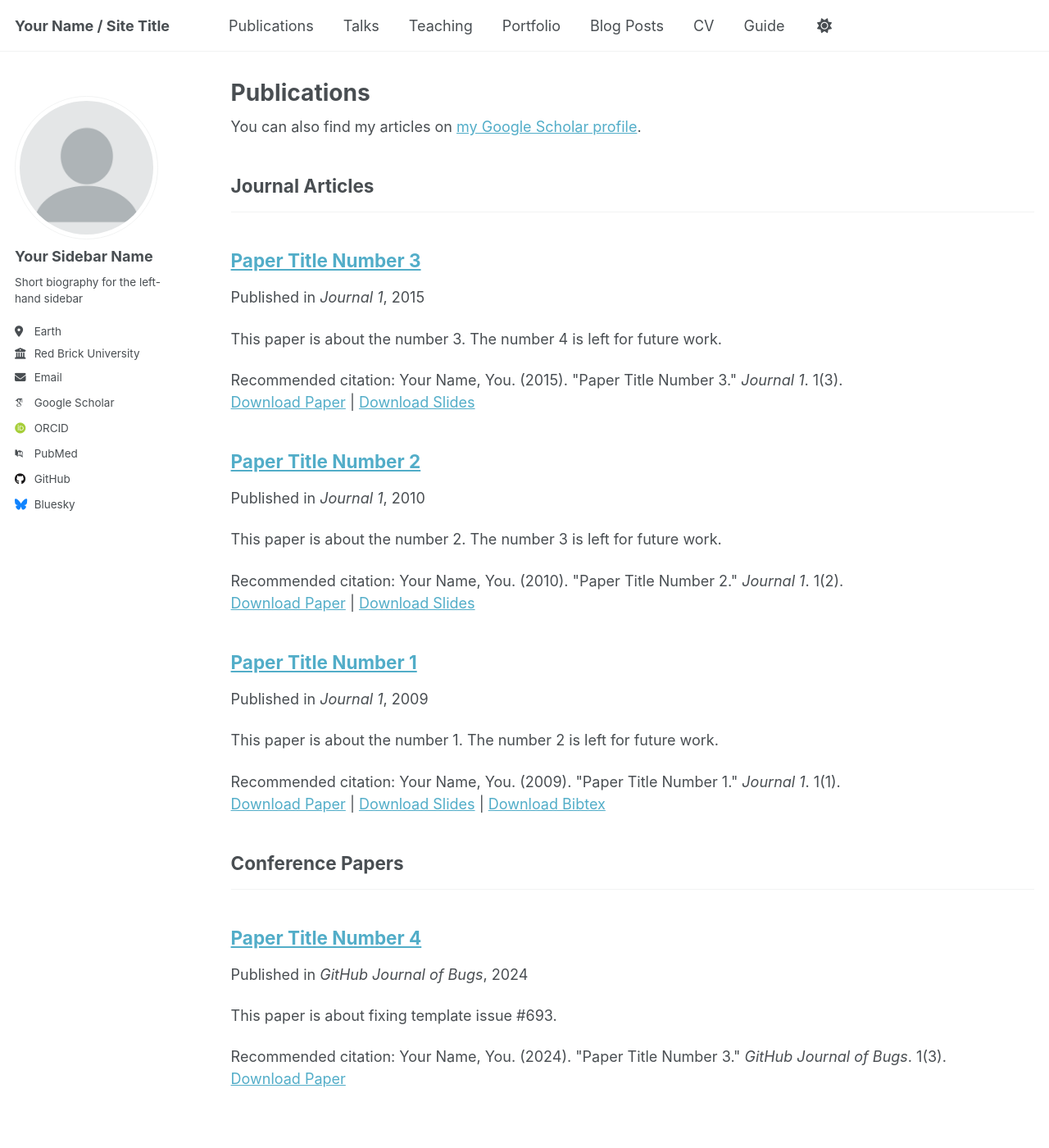
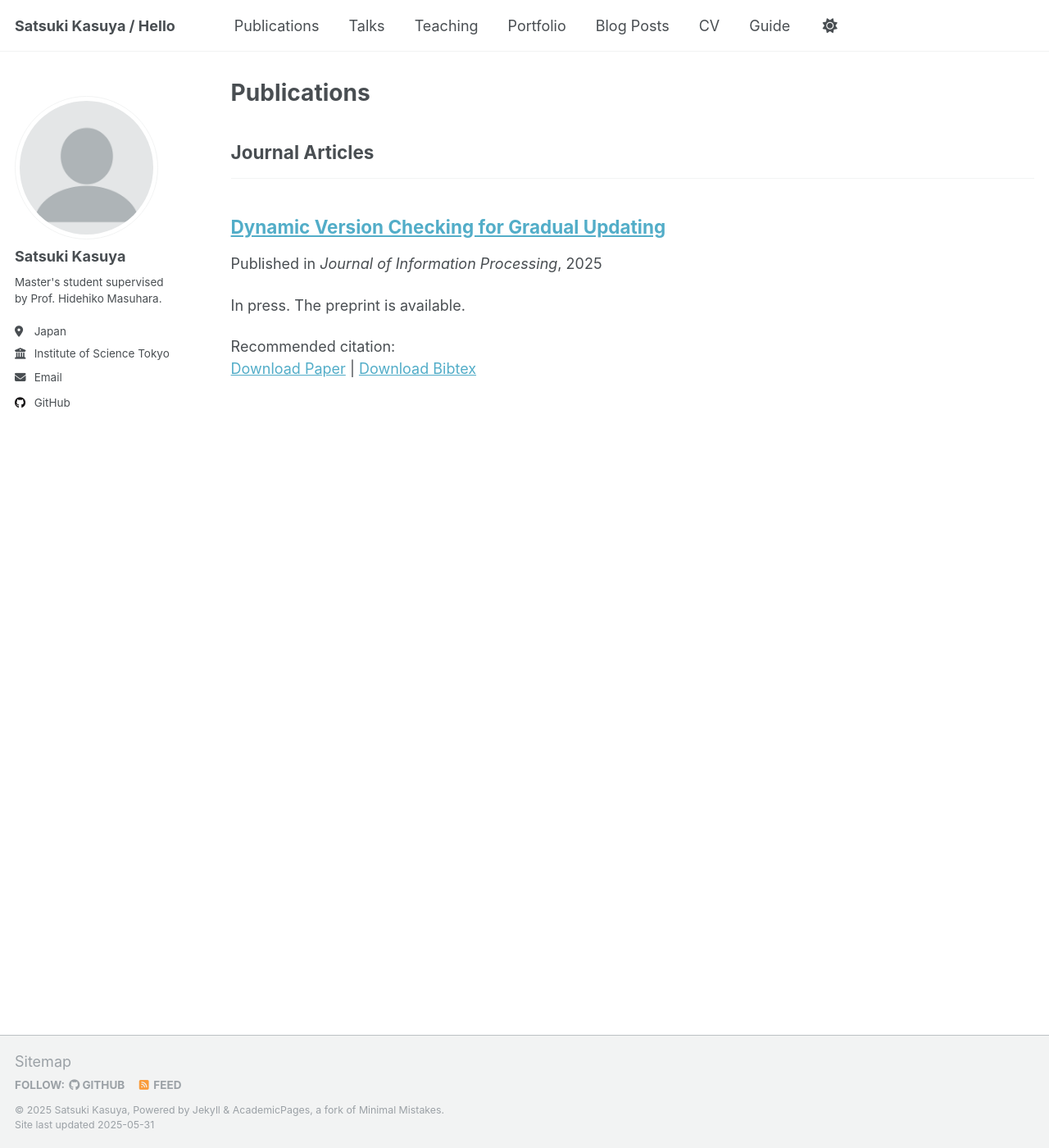
Before and after one commit to satsuki942/satsuki942.github.io, a Jekyll site: the page built from _pages/publications.html, in a window 1280 px wide and 1400 px high. Shown: the whole window at 82% size. Built offline with Jekyll 4.4.1, drawn with Linux system fonts in a browser that asks for light colours; some web fonts are replaced; some of the changed text lies outside the part shown.

Commit message:
update publications & _config.yml

```diff
--- a/_config.yml
+++ b/_config.yml
@@ -9,9 +9,9 @@
 # Basic Site Settings
 locale                   : "en-US"
 site_theme               : "default"
-title                    : "Your Name / Site Title"
+title                    : "Satsuki Kasuya / Hello"
 title_separator          : "-"
-name                     : &name "Your Name"
+name                     : &name "Satsuki Kasuya"
 description              : &description "personal description"
 url                      : https://academicpages.github.io # the base hostname & protocol for your site e.g. "https://[your GitHub username].github.io" or if you already have some other page hosted on Github then use "https://[your GitHub username].github.io/[Your Repo Name]"
 baseurl                  : "" # the subpath of your site, e.g. "/blog"
@@ -23,22 +23,22 @@ repository               : "academicpages/academicpages.github.io"
 author:
   # Biographic information
   avatar           : "profile.png"
-  name             : "Your Sidebar Name"
+  name             : "Satsuki Kasuya" # Your name, e.g. "John Smith"
   pronouns         : # example: "she/her"
-  bio              : "Short biography for the left-hand sidebar"
-  location         : "Earth"
-  employer         : "Red Brick University"
+  bio              : "Master's student supervised by Prof. Hidehiko Masuhara."
+  location         : "Japan"
+  employer         : "Institute of Science Tokyo"
   uri              : # URL
-  email            : "none@example.org"
+  email            : "satsuki.kasuya@prg.is.titech.ac.jp"
 
   # Academic websites
   academia         : # URL
   arxiv            : # URL - Update with the correct link to your profile
-  googlescholar    : "https://scholar.google.com/citations?user=PS_CX0AAAAAJ"
+  googlescholar    : # "https://scholar.google.com/citations?user=PS_CX0AAAAAJ"
   impactstory      : # URL
-  orcid            : "http://orcid.org/yourorcidurl"
+  orcid            : # "http://orcid.org/yourorcidurl"
   semantic         : # URL
-  pubmed           : "https://www.ncbi.nlm.nih.gov/pubmed/?term=john+snow"
+  pubmed           : # "https://www.ncbi.nlm.nih.gov/pubmed/?term=john+snow"
   researchgate     : # URL
   scopus           : # URL
 
@@ -46,12 +46,12 @@ author:
   bitbucket        : # Username - Update with your username on the site
   codepen          : # Username
   dribbble         : # Username
-  github           : "academicpages"
+  github           : "satsuki942"
   kaggle           : # Username
   stackoverflow    : # User number or user number and name (i.e., use "1" or "1/jeff-atwood")
 
   # Social media
-  bluesky          : "bsky.app" # Replace this with you Bluesky username
+  bluesky          : # "bsky.app" # Replace this with you Bluesky username
   facebook         : # Username
   flickr           : # Username
   foursquare       : # Username
@@ -68,7 +68,7 @@ author:
   steam            : # Username
   telegram         : # URL
   tumblr           : # Username
-  twitter          : # Username for X / Twitter
+  twitter          : # "Nozo62406476"
   vine             : # Username
   weibo            : # Username
   wikipedia        : # Username
--- a/_publications/2009-10-01-paper-title-number-1.md
+++ /dev/null
@@ -1,14 +0,0 @@
----
-title: "Paper Title Number 1"
-collection: publications
-category: manuscripts
-permalink: /publication/2009-10-01-paper-title-number-1
-excerpt: 'This paper is about the number 1. The number 2 is left for future work.'
-date: 2009-10-01
-venue: 'Journal 1'
-slidesurl: 'http://academicpages.github.io/files/slides1.pdf'
-paperurl: 'http://academicpages.github.io/files/paper1.pdf'
-bibtexurl: 'http://academicpages.github.io/files/bibtex1.bib'
-citation: 'Your Name, You. (2009). &quot;Paper Title Number 1.&quot; <i>Journal 1</i>. 1(1).'
----
-The contents above will be part of a list of publications, if the user clicks the link for the publication than the contents of section will be rendered as a full page, allowing you to provide more information about the paper for the reader. When publications are displayed as a single page, the contents of the above "citation" field will automatically be included below this section in a smaller font.
--- a/_publications/2010-10-01-paper-title-number-2.md
+++ /dev/null
@@ -1,14 +0,0 @@
----
-title: "Paper Title Number 2"
-collection: publications
-category: manuscripts
-permalink: /publication/2010-10-01-paper-title-number-2
-excerpt: 'This paper is about the number 2. The number 3 is left for future work.'
-date: 2010-10-01
-venue: 'Journal 1'
-slidesurl: 'http://academicpages.github.io/files/slides2.pdf'
-paperurl: 'http://academicpages.github.io/files/paper2.pdf'
-citation: 'Your Name, You. (2010). &quot;Paper Title Number 2.&quot; <i>Journal 1</i>. 1(2).'
----
-
-The contents above will be part of a list of publications, if the user clicks the link for the publication than the contents of section will be rendered as a full page, allowing you to provide more information about the paper for the reader. When publications are displayed as a single page, the contents of the above "citation" field will automatically be included below this section in a smaller font.
--- a/_publications/2015-10-01-paper-title-number-3.md
+++ /dev/null
@@ -1,14 +0,0 @@
----
-title: "Paper Title Number 3"
-collection: publications
-category: manuscripts
-permalink: /publication/2015-10-01-paper-title-number-3
-excerpt: 'This paper is about the number 3. The number 4 is left for future work.'
-date: 2015-10-01
-venue: 'Journal 1'
-slidesurl: 'http://academicpages.github.io/files/slides3.pdf'
-paperurl: 'http://academicpages.github.io/files/paper3.pdf'
-citation: 'Your Name, You. (2015). &quot;Paper Title Number 3.&quot; <i>Journal 1</i>. 1(3).'
----
-
-The contents above will be part of a list of publications, if the user clicks the link for the publication than the contents of section will be rendered as a full page, allowing you to provide more information about the paper for the reader. When publications are displayed as a single page, the contents of the above "citation" field will automatically be included below this section in a smaller font.
--- a/_publications/2024-02-17-paper-title-number-4.md
+++ /dev/null
@@ -1,13 +0,0 @@
----
-title: "Paper Title Number 4"
-collection: publications
-category: conferences
-permalink: /publication/2024-02-17-paper-title-number-4
-excerpt: 'This paper is about fixing template issue #693.'
-date: 2024-02-17
-venue: 'GitHub Journal of Bugs'
-paperurl: 'http://academicpages.github.io/files/paper3.pdf'
-citation: 'Your Name, You. (2024). &quot;Paper Title Number 3.&quot; <i>GitHub Journal of Bugs</i>. 1(3).'
----
-
-The contents above will be part of a list of publications, if the user clicks the link for the publication than the contents of section will be rendered as a full page, allowing you to provide more information about the paper for the reader. When publications are displayed as a single page, the contents of the above "citation" field will automatically be included below this section in a smaller font.
--- /dev/null
+++ b/_publications/2025-03-11-paper.md
@@ -0,0 +1,14 @@
+---
+title: "Dynamic Version Checking for Gradual Updating"
+collection: publications
+category: manuscripts
+permalink: /publication/2025-03-11-paper
+excerpt: 'In press. The preprint is available.'
+# date: # 2025-03-11
+venue: 'Journal of Information Processing'
+# slidesurl: 'http://academicpages.github.io/files/slides1.pdf'
+paperurl: 'http://satsuki942.github.io/files/2025-jip.pdf'
+bibtexurl: 'http://satsuki942.github.io/files/2025-jip.bib'
+citation: ''
+---
+Programming with Version (PWV) is a programming paradigm that allows programmers to safely utilize multiple versions of the same package within a single program, facilitating flexible version updates of dependent packages. Existing PWV languages ensure consistent version usage so as not to break software behaviors by leveraging the type system of the base language. However, dynamically typed languages need a mechanism to support multiple versions with an efficient method of ensuring consistent version usage without a type system. To introduce PWV features into dynamically typed languages, we propose a dynamic version checking (DVC) mechanism. It records version information in a value, propagates it during evaluation, and checks inconsistency using version information recorded in values. When an inconsistency is detected, the mechanism suggests how to modify the program to resolve potential semantic errors from the inconsistency. We develop Vython, a Python-based PWV language with DVC, and implement its compiler. The compiler translates a Vython program into a Python program with bitwise operations. Our performance measurement shows the DVC mechanism’s overhead is scalable and acceptable for small programs but requires further optimization for real-world use. Additionally, we conduct a case study and discuss future directions to facilitate smoother updates in practical development.
```
Also changed, not shown: files/2025-jip.bib (renamed from files/bibtex1.bib), 7 other files.
